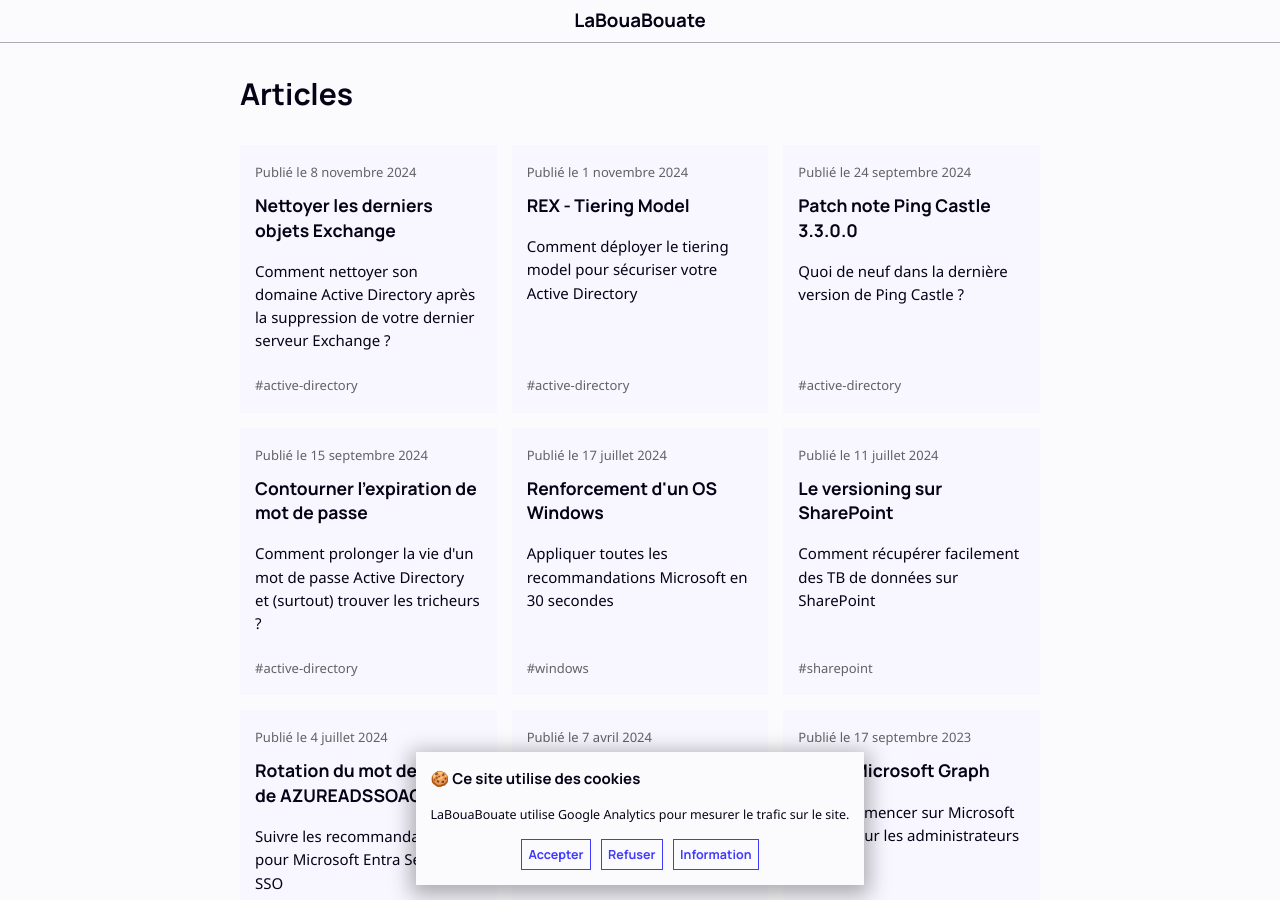
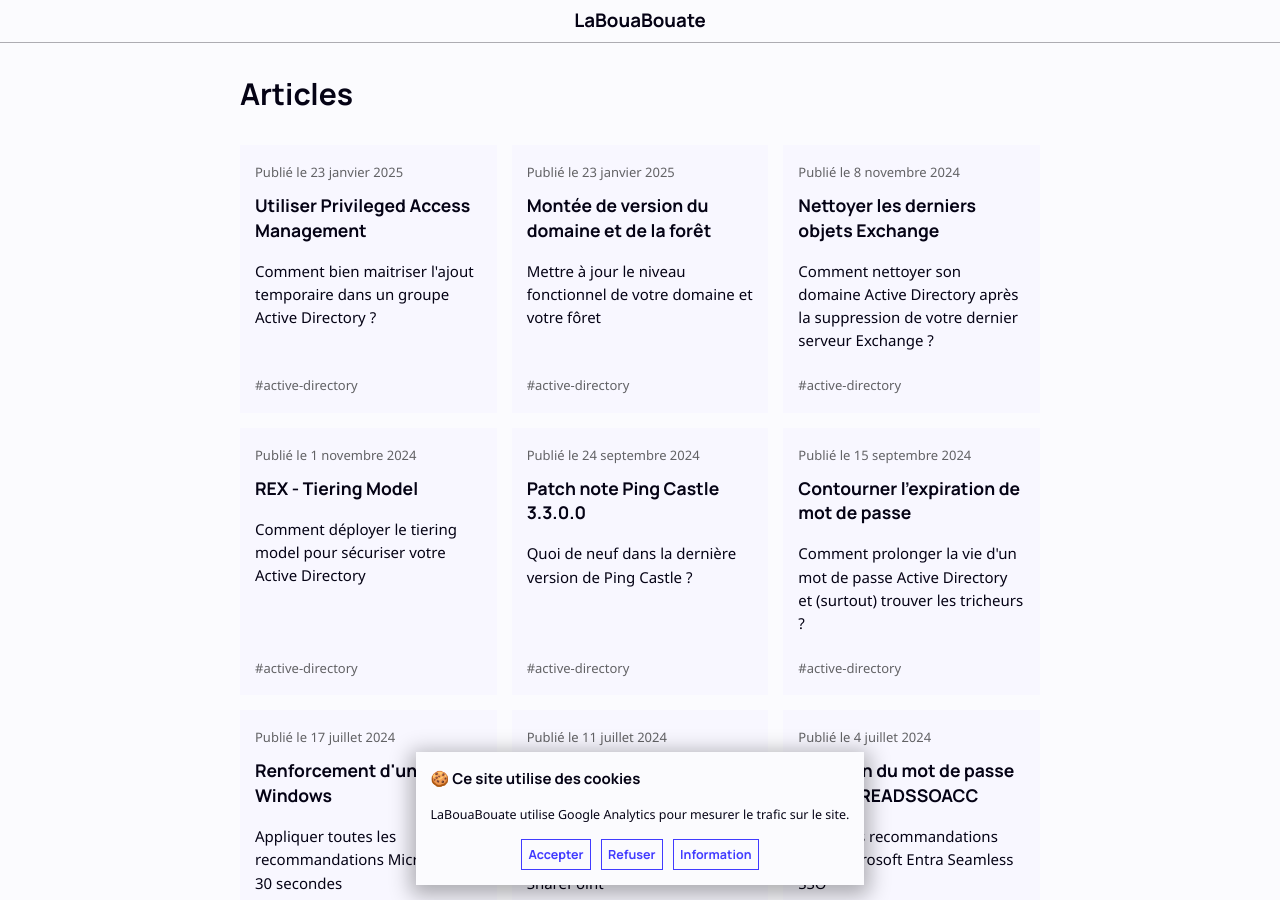
Before and after one commit to leobouard/leobouard.github.io, a Jekyll site: the page built from _pages/blog.html, in a window 1280 px wide and 900 px high. Built offline with Jekyll 4.4.1, drawn with Linux system fonts in a browser that asks for light colours; nearby versions of some CDN libraries; some web fonts are replaced; some of the changed lines change nothing that is shown.

Commit message:
Ajout de deux nouveaux articles

````diff
--- /dev/null
+++ b/_posts/2025-01-23-montee-de-version-ad.md
@@ -0,0 +1,100 @@
+---
+title: "Montée de version du domaine et de la forêt"
+description: "Mettre à jour le niveau fonctionnel de votre domaine et votre fôret"
+tags: active-directory
+listed: true
+---
+
+## Contexte
+
+Actuellement, le domaine et la forêt galaxie.bb sont en version Windows2012R2. L'objectif est d'augmenter le DFL (*Domain Functionnal Level*) et FFL (*Forest Functionnal Level*) vers la dernière version stable disponible : Windows2016.
+
+```powershell
+(Get-ADDomain).DomainMode
+(Get-ADForest).ForestMode
+```
+
+La DFL & FFL permettent d'obtenir les dernières fonctionnalités disponible pour Active Directory. La plus marquante pour la version Windows2016 est l'apparition de l'appartenance temporaire à un groupe.
+
+Toutes les nouveautés sont disponibles ici : [Niveaux fonctionnels des services de domaine Active Directory \| Microsoft Learn](https://learn.microsoft.com/fr-fr/windows-server/identity/ad-ds/active-directory-functional-levels#windows-server-2016-forest-and-domain-functional-level-features).
+
+## Pré-requis
+
+### DFL
+
+Pour effectuer une montée de version du domaine, il faut que tous les contrôleurs de domaine fonctionnent sur un OS qui supporte le niveau fonctionnel en question.
+
+Dans notre cas, il faut que les DC soit au minimum en version Windows Server 2016.
+
+```powershell
+Get-ADDomainController -Filter * | Sort-Object OperatingSystem | Format-Table Name, OperatingSystem
+```
+
+Résultat :
+
+Name  | OperatingSystem
+----  | ---------------
+DC001 | Windows Server 2016 Standard
+DC002 | Windows Server 2019 Standard
+DC003 | Windows Server 2019 Standard
+DC004 | Windows Server 2022 Standard
+DC005 | Windows Server 2022 Standard
+DC006 | Windows Server 2022 Standard
+
+### FFL
+
+Pour effectuer une montée de version de la forêt, il faut que tous les domaines enfants soit au niveau fonctionnel Windows2016. Dans les architectures Active Directory mono-domaine, mono-forêt, la FFL sera une formalité.
+
+```powershell
+(Get-ADForest).Domains | ForEach-Object { Get-ADDomain $_ | Format-Table DNSRoot, DomainMode }
+```
+
+### Bonnes pratiques
+
+Même si son absence n'empêche pas la montée de version, il est fortement conseillé d'avoir une sauvegarde fonctionnelle de son Active Directory et aucun problème de réplication.
+
+Vérification des problèmes de réplication :
+
+```powershell
+repadmin /showrepl * /csv | ConvertFrom-Csv | Out-GridView
+```
+
+## Mise à niveau du domaine
+
+Une fois tous les prérequis remplis, avec un utilisateur ayant le rôle "Admins du domaine", exécuter la ligne de commande suivante pour passer le domaine en version 2016 :
+
+```powershell
+$PDC = Get-ADDomainController -Discover -Service PrimaryDC
+Set-ADDomainMode -Identity $PDC.Domain -Server $PDC.HostName[0] -DomainMode Windows2016Domain
+```
+
+## Mise à niveau de la forêt
+
+Une fois tous les domaines en version 2016, nous pouvons passer à la mise à niveau de la forêt. Avant de faire l'action, il faut ajouter son compte dans le groupe "Administrateurs de l'entreprise" pour pouvoir effectuer l'opération :
+
+```powershell
+Add-ADGroupMember "Administrateurs de l'entreprise" -Members 't0_jdoe'
+```
+
+Puis on augmente le FFL :
+
+```powershell
+$CurrentForest = Get-ADForest
+Set-ADForestMode -Identity $CurrentForest -Server $CurrentForest.SchemaMaster -ForestMode Windows2016Forest
+```
+
+On n'oublie pas de se retirer du groupe "Administrateurs de l'entreprise" après cette opération :
+
+```powershell
+Remove-ADGroupMember "Administrateurs de l'entreprise" -Members 't0_jdoe'
+```
+
+## Activation de nouvelles fonctionnalités
+
+Le domaine étant maintenant capable de supporter les nouveautés apportées par Windows2016Domain, on peut activer la fonctionnalité d'ajout temporaire dans un groupe.
+
+La fonctionnalité s'appelle "Privileged Access Management" et n'est pas désactivable. Il est donc recommandé de l'activer uniquement lors qu'on est sûr à 100% qu'il n'y aura pas besoin de faire un roll-back vers un DFL antérieur.
+
+```powershell
+Enable-ADOptionalFeature 'Privileged Access Management Feature' -Scope ForestOrConfigurationSet -Target (Get-ADDomain).DnsRoot
+```
--- a/_posts/2025-01-23-utiliser-privileged-access-management.md
+++ b/_posts/2025-01-23-utiliser-privileged-access-management.md
@@ -1,4 +1,9 @@
-# PAM dans Active Directory 2016
+---
+title: "Utiliser Privileged Access Management"
+description: "Comment bien maitriser l'ajout temporaire dans un groupe Active Directory ?"
+tags: active-directory
+listed: true
+---
 
 ## Contexte
 
````
